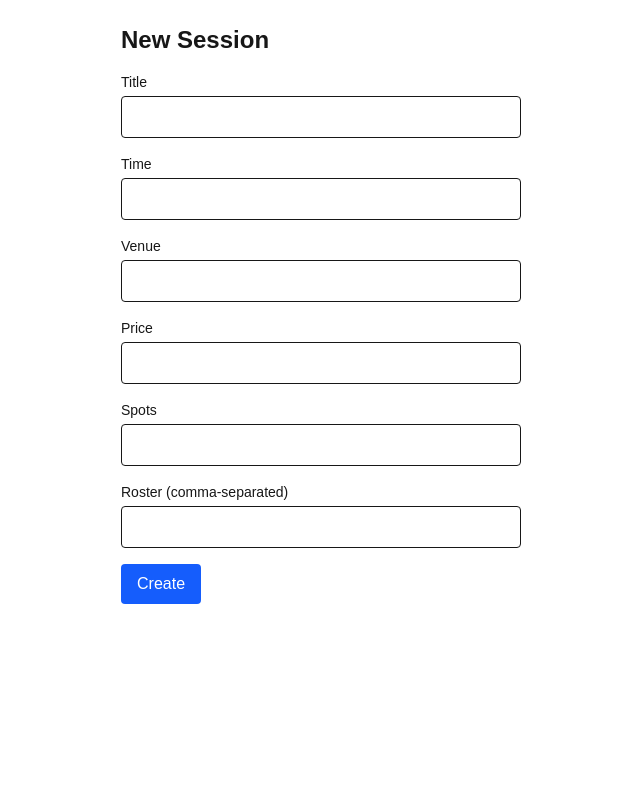
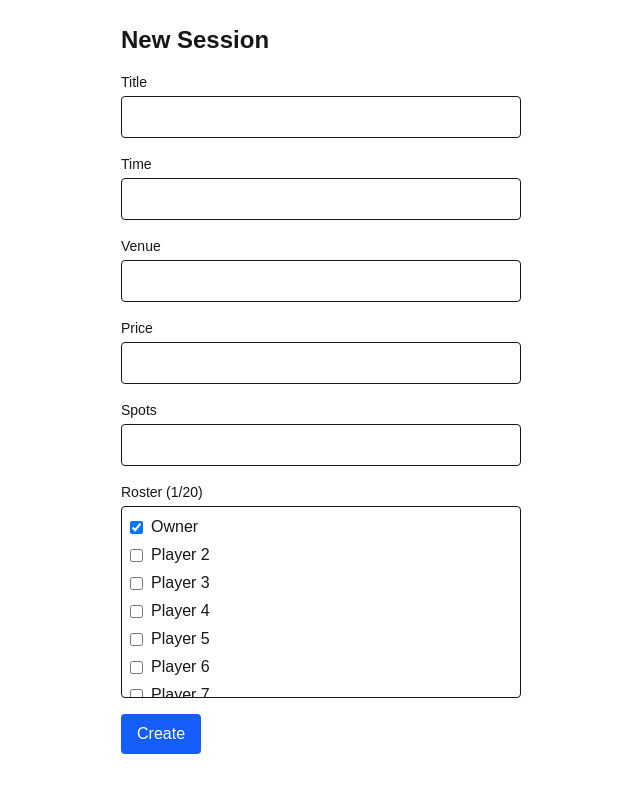
Before and after one commit to verypal/gamepop, a Next.js app: page /admin/sessions/new in a window 1280 px wide. Shown: the top 792 px of the page, without its empty margins (319-959 px from the left). Built offline with nearby package versions, Linux system fonts and the light colour scheme.

Commit message:
feat: add roster multi-select

```diff
--- a/src/app/admin/sessions/new/actions.ts
+++ b/src/app/admin/sessions/new/actions.ts
@@ -21,6 +21,10 @@ export async function createSession(
   const roster = rosterStr
     ? rosterStr.split(",").map((s) => s.trim()).filter(Boolean)
     : null;
+  const autoMarkedStr = (formData.get("autoMarked") as string) || "";
+  const auto_marked = autoMarkedStr
+    ? autoMarkedStr.split(",").map((s) => s.trim()).filter(Boolean)
+    : null;
 
   const { data, error } = await supabase
     .from("sessions")
@@ -31,6 +35,7 @@ export async function createSession(
       price,
       spots_left: spots,
       roster,
+      auto_marked,
     })
     .select("id")
     .single();
--- a/src/app/admin/sessions/new/page.tsx
+++ b/src/app/admin/sessions/new/page.tsx
@@ -2,6 +2,7 @@
 
 import { useFormState } from "react-dom";
 import { createSession, type FormState } from "./actions";
+import RosterMultiSelect from "@/components/RosterMultiSelect";
 
 const initialState: FormState = { message: null };
 
@@ -32,10 +33,7 @@ export default function NewSessionPage() {
           <label className="block text-sm font-medium mb-1">Spots</label>
           <input name="spots" type="number" required className="w-full border rounded p-2" />
         </div>
-        <div>
-          <label className="block text-sm font-medium mb-1">Roster (comma-separated)</label>
-          <input name="roster" className="w-full border rounded p-2" />
-        </div>
+        <RosterMultiSelect ownerId="owner1" maxPlayers={20} />
         {state.message && (
           <p className="text-red-600">{state.message}</p>
         )}
--- /dev/null
+++ b/src/components/RosterMultiSelect.tsx
@@ -0,0 +1,57 @@
+"use client";
+
+import { useEffect, useState } from "react";
+import { fetchRoster, type Player } from "@/lib/roster";
+
+type Props = {
+  ownerId: string;
+  maxPlayers: number;
+};
+
+export default function RosterMultiSelect({ ownerId, maxPlayers }: Props) {
+  const [players, setPlayers] = useState<Player[]>([]);
+  const [autoMarked, setAutoMarked] = useState<string[]>([ownerId]);
+
+  useEffect(() => {
+    fetchRoster().then(setPlayers);
+  }, []);
+
+  const toggle = (id: string) => {
+    setAutoMarked((prev) => {
+      if (prev.includes(id)) {
+        return prev.filter((p) => p !== id);
+      }
+      if (prev.length >= maxPlayers) {
+        return prev;
+      }
+      return [...prev, id];
+    });
+  };
+
+  const selectedNames = autoMarked
+    .map((id) => players.find((p) => p.id === id)?.name)
+    .filter((n): n is string => Boolean(n));
+
+  return (
+    <div>
+      <label className="block text-sm font-medium mb-1">
+        Roster ({autoMarked.length}/{maxPlayers})
+      </label>
+      <div className="max-h-48 overflow-y-auto border rounded p-2 space-y-1">
+        {players.map((p) => (
+          <label key={p.id} className="flex items-center gap-2">
+            <input
+              type="checkbox"
+              checked={autoMarked.includes(p.id)}
+              disabled={!autoMarked.includes(p.id) && autoMarked.length >= maxPlayers}
+              onChange={() => toggle(p.id)}
+            />
+            <span>{p.name}</span>
+          </label>
+        ))}
+      </div>
+      <input type="hidden" name="roster" value={selectedNames.join("," )} />
+      <input type="hidden" name="autoMarked" value={autoMarked.join("," )} />
+    </div>
+  );
+}
--- /dev/null
+++ b/src/lib/roster.ts
@@ -0,0 +1,20 @@
+export type Player = {
+  id: string;
+  name: string;
+};
+
+// Simulated fetch of a squad roster. In a real app this would query an API or database.
+export async function fetchRoster(): Promise<Player[]> {
+  return [
+    { id: "owner1", name: "Owner" },
+    { id: "p2", name: "Player 2" },
+    { id: "p3", name: "Player 3" },
+    { id: "p4", name: "Player 4" },
+    { id: "p5", name: "Player 5" },
+    { id: "p6", name: "Player 6" },
+    { id: "p7", name: "Player 7" },
+    { id: "p8", name: "Player 8" },
+    { id: "p9", name: "Player 9" },
+    { id: "p10", name: "Player 10" },
+  ];
+}
```
